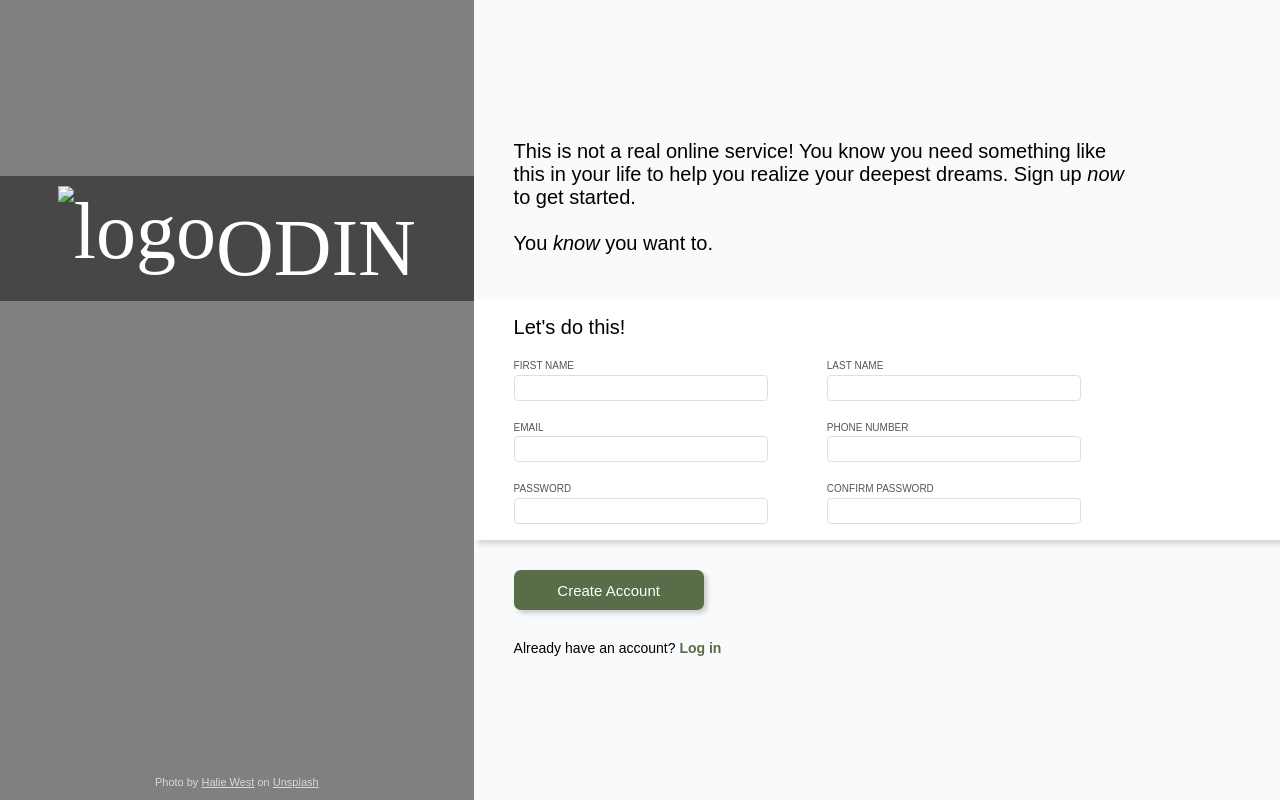
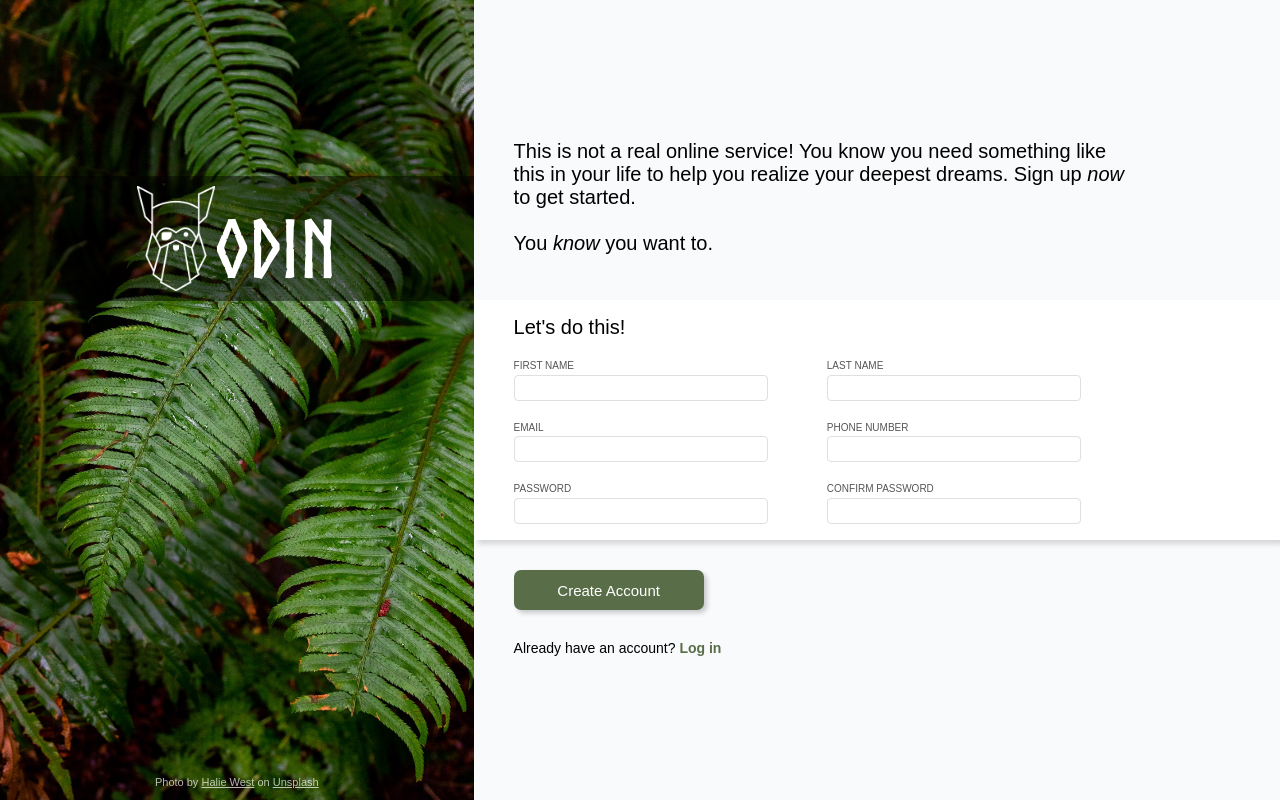
Before and after one commit to clarencechaan/sign-up-form, a plain HTML site: page index.html in a window 1280 px wide. Drawn offline with Linux system fonts and the light colour scheme; the site is published under a folder, as on GitHub Pages, so addresses that start at the root find nothing.

Commit message:
changed links to relative path

```diff
--- a/index.html
+++ b/index.html
@@ -11,7 +11,7 @@
 <body>
     <div class="picture">
         <div class="logo">
-            <img src="/odin-lined.png" alt="logo" class="logo-img">
+            <img src="odin-lined.png" alt="logo" class="logo-img">
             <div class="logo-text">ODIN</div>
         </div>
         <div class="credit">Photo by <a href="https://unsplash.com/@haliewestphoto">Halie West</a> on <a href="https://unsplash.com/">Unsplash</a></div>
--- a/style.css
+++ b/style.css
@@ -1,6 +1,6 @@
 @font-face {
     font-family: Norse-Bold;
-    src: url("/Norse-Bold.otf") format("opentype");
+    src: url("Norse-Bold.otf") format("opentype");
 }
 
 body {
@@ -15,7 +15,7 @@ body {
     height: 100vh;
     width: 37vw;
     display: flex;
-    background-image: url(/halie-west-25xggax4bSA-unsplash.jpg);
+    background-image: url(halie-west-25xggax4bSA-unsplash.jpg);
     background-size: cover;
     background-position: center;
     position: relative;
```
